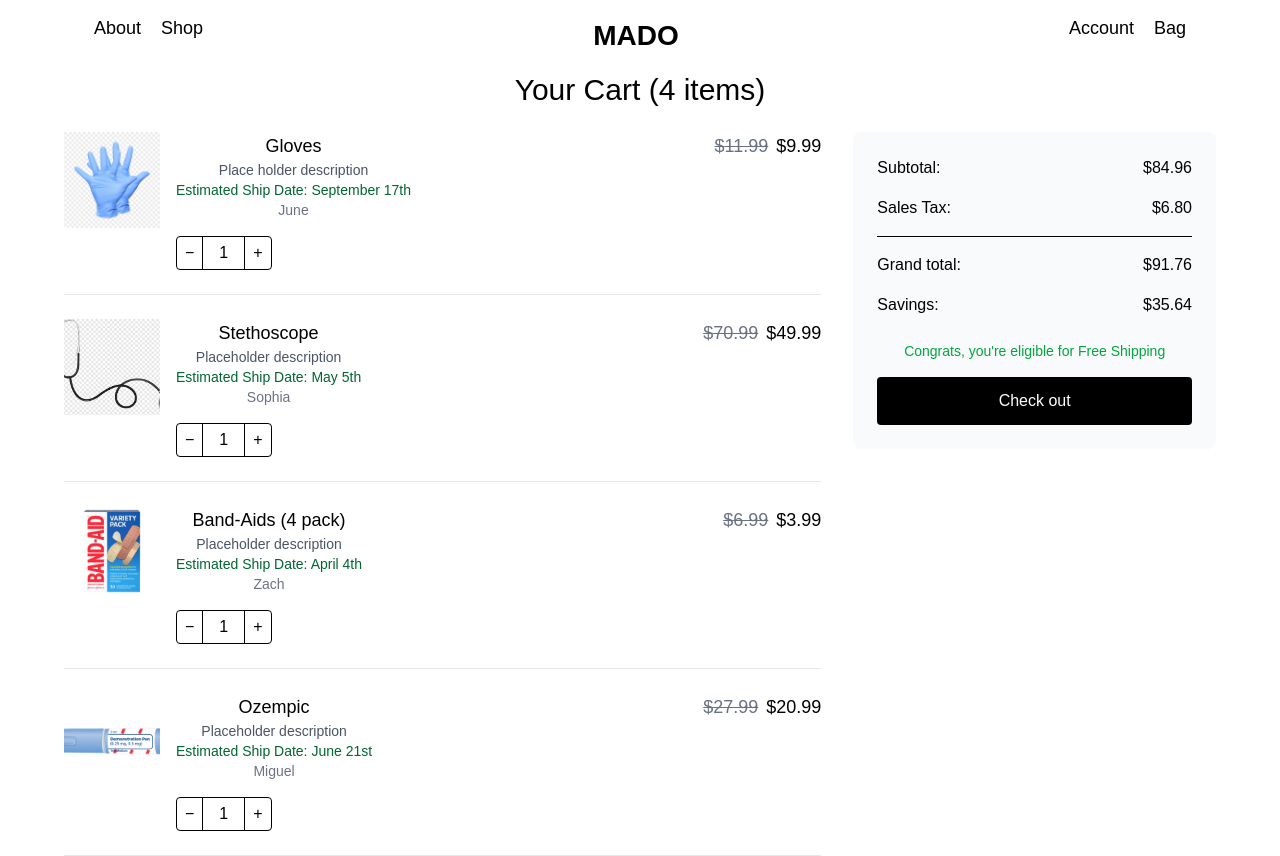
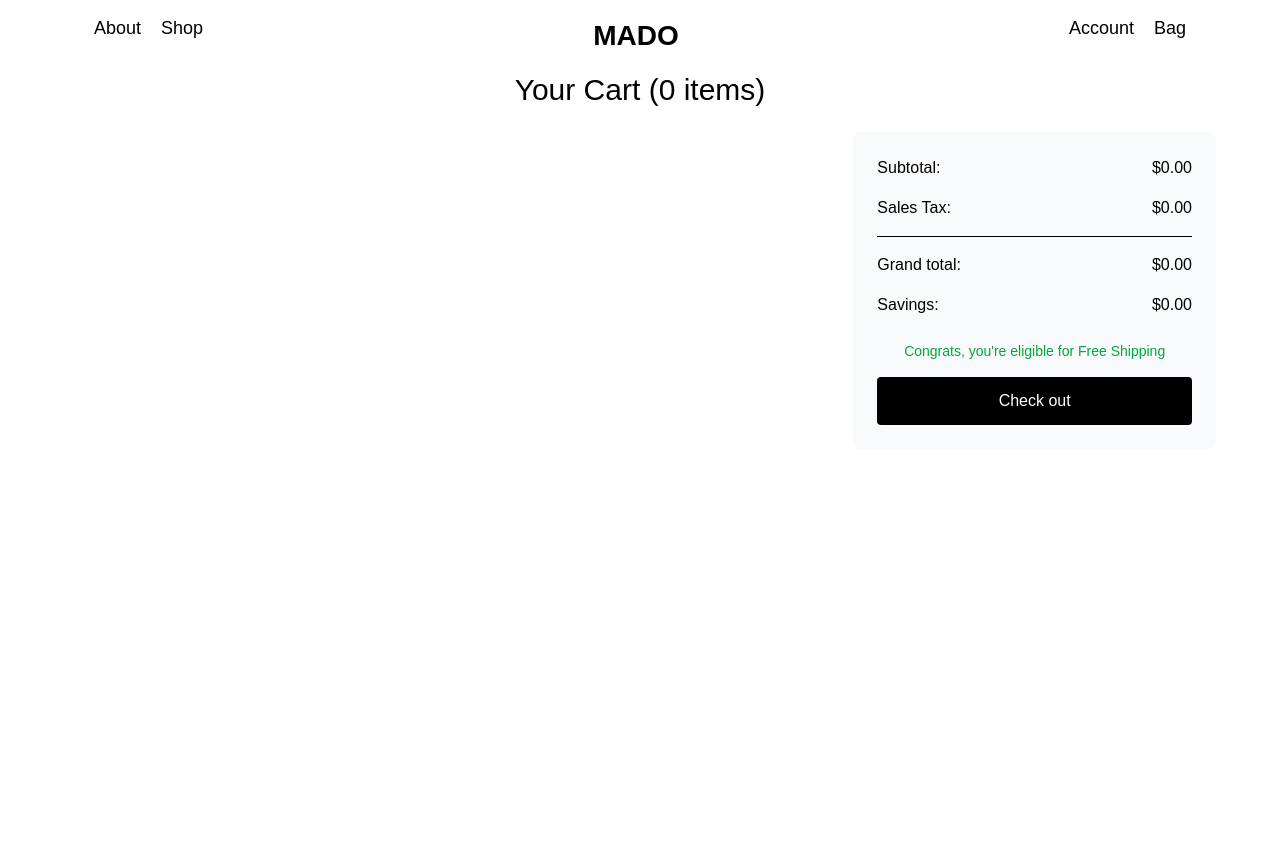
Before and after one commit to juneyk1/westcoastp, a React (Vite) app: page /checkout in a window 1280 px wide. After the commit the page ends 800 px from the top, so only its background shows below. Built offline with nearby package versions, Linux system fonts and the light colour scheme.

Commit message:
Shopping cart func.

```diff
--- a/src/App.jsx
+++ b/src/App.jsx
@@ -13,8 +13,10 @@
 import Account from "./pages/Account";
 import Appendices from "./pages/Appendices";
 import CheckoutResponse from "./pages/checkout-response";
+import { CartProvider } from './pages/CartContext';
 export default function App() {
   return (
+    <CartProvider>
     <Router>
       <Routes>
         <Route path="/" element={<Landing />} />
@@ -29,6 +31,7 @@
         <Route path="/products/:productName" element={<ProductInfo />} />
       </Routes>
     </Router>
+    </CartProvider>
     //<Account/>
   );
 }
--- /dev/null
+++ b/src/pages/CartContext.jsx
@@ -0,0 +1,28 @@
+import React, { createContext, useState, useContext } from 'react';
+
+const CartContext = createContext();
+
+export const useCart = () => useContext(CartContext);
+
+export const CartProvider = ({ children }) => {
+  const [items, setItems] = useState([]);
+
+  const addToCart = (product) => {
+    const existing = items.find(item => item.name === product.name);
+    if (existing) {
+      setItems(items.map(item =>
+        item.name === product.name
+          ? { ...item, quantity: item.quantity + 1 }
+          : item
+      ));
+    } else {
+      setItems([...items, { ...product, quantity: 1 }]);
+    }
+  };
+
+  return (
+    <CartContext.Provider value={{ items, setItems, addToCart }}>
+      {children}
+    </CartContext.Provider>
+  );
+};
--- a/src/pages/ProductInfo.jsx
+++ b/src/pages/ProductInfo.jsx
@@ -3,24 +3,28 @@
 import "./ProductInfo.css";
 import { useParams } from "react-router-dom";
 import { useNavigate } from "react-router-dom";
+import { useCart } from "./CartContext";
 import supabase from "../supabaseClient";
-
 
 const ProductInfo = () => {
   const { productName } = useParams();
-  console.log(productName);
-  const [product, setProduct] = useState([]);
+  const { items, setItems } = useCart();
+  const [product, setProduct] = useState(null);
   const [loading, setLoading] = useState(true);
   const [error, setError] = useState(null);
+  const [cartMessage, setCartMessage] = useState("");
+  const navigate = useNavigate();
 
   useEffect(() => {
     const fetchProduct = async () => {
       try {
         const { data, error } = await supabase
-        .from("products")
-        .select()
-        .eq('name', productName);
+          .from("products")
+          .select()
+          .eq("name", productName);
+
         if (error) throw error;
+        if (data.length === 0) throw new Error("Product not found");
         setProduct(data[0]);
       } catch (err) {
         setError(err.message);
@@ -28,66 +32,59 @@
         setLoading(false);
       }
     };
+
     fetchProduct();
-  }, []);
+  }, [productName]);
 
+  if (loading) return <p>Loading...</p>;
   if (error) return <p>Error: {error}</p>;
   if (!product) return <p>Product not found.</p>;
 
-  const [cartMessage, setCartMessage] = useState("");
+  const handleAddToCart = () => {
+    const existing = items.find((item) => item.sku === product.id); // Assuming `product.id` is unique
+    if (existing) {
+      setItems(
+        items.map((item) =>
+          item.sku === product.id
+            ? { ...item, quantity: item.quantity + 1 }
+            : item
+        )
+      );
+    } else {
+      setItems([
+        ...items,
+        {
+          sku: product.id,
+          name: product.name,
+          image: product.image,
+          description: product.description,
+          price: product.target,
+          ogPrice: product.ASP,
+          quantity: 1,
+          shippingDate: product.shippingDate || null,
+          seller: product.seller || null,
+        },
+      ]);
+    }
 
-  const handleAddToCart = () => {
     setCartMessage("Product added to cart!");
+    setTimeout(() => setCartMessage(""), 3000); // clear message after 3s
   };
-
-  const navigate = useNavigate();
 
   return (
     <div className="product-info-page">
       <Header />
       <div className="product-container">
         <div className="img-container">
-          <img
-            src={product.image}
-            alt={product.name}
-            className="product-image"
-          />
+          <img src={product.image} alt={product.name} className="product-image" />
         </div>
         <div className="product-more">
           <div className="product-details">
-            <p
-              style={{
-                fontSize: "20px",
-                paddingTop: "5px",
-                paddingBottom: "5px",
-              }}
-            >
-              {product.name}
-            </p>
-            <p
-              style={{
-                fontSize: "14px",
-                paddingTop: "5px",
-                paddingBottom: "5px",
-              }}
-            >
-              {product.description}
-            </p>
-            <p
-              style={{
-                fontSize: "18px",
-                paddingTop: "5px",
-                paddingBottom: "5px",
-              }}
-            >
+            <p style={{ fontSize: "20px", padding: "5px 0" }}>{product.name}</p>
+            <p style={{ fontSize: "14px", padding: "5px 0" }}>{product.description}</p>
+            <p style={{ fontSize: "18px", padding: "5px 0" }}>
               Unit Price:
-              <span
-                style={{
-                  textDecoration: "line-through",
-                  paddingRight: "10px",
-                  paddingLeft: "10px",
-                }}
-              >
+              <span style={{ textDecoration: "line-through", padding: "0 10px" }}>
                 ${product.ASP}.00
               </span>
               <span>${product.target}.00</span>
@@ -99,28 +96,6 @@
           {cartMessage && <p className="cart-message">{cartMessage}</p>}
         </div>
       </div>
-      <div className="quantity">
-        <span style={{ fontSize: "20px" }}>Quantity: </span>
-        <span>
-          <button onClick={null} className="qty-button">
-            -
-          </button>
-        </span>
-        <span style={{ fontSize: "20px" }}>1</span>
-        <span>
-          <button onClick={null} className="qty-button">
-            +
-          </button>
-        </span>
-      </div>
-      <div className="related-products">
-        <p style={{ fontSize: "20px", textAlign: "left" }}>Related Products</p>
-        <div className="relproduct-container">
-          {[...Array(2)].map((_, index) => (
-            <div key={index} className="product"></div>
-          ))}
-        </div>
-      </div>
     </div>
   );
 };
--- a/src/pages/checkout.jsx
+++ b/src/pages/checkout.jsx
@@ -1,61 +1,12 @@
 import React, { useState } from 'react';
 import Header from './header'
 import { useNavigate } from "react-router-dom";
+import { useCart } from "./CartContext";
 
 
 export default function Checkout() {
-  const navigate = useNavigate();
-
-  const [items, setItems] = useState([
-    {
-      sku: 1,
-      name: 'Gloves',
-      ogPrice: 11.99,
-      price: 9.99,
-      quantity: 1,
-      image: 'src/assets/gloves.png',
-      seller: "June",
-      description: 'Place holder description',
-      shippingDate: 'September 17th',
-      isShippingDateEstimated: true
-    },
-    {
-      sku: 2,
-      name: 'Stethoscope',
-      ogPrice: 70.99,
-      price: 49.99,
-      quantity: 1,
-      image: 'src/assets/stethoscope.png',
-      seller: 'Sophia',
-      description: 'Placeholder description',
-      shippingDate: 'May 5th',
-      isShippingDateEstimated: true
-    },
-    {
-      sku: 3,
-      name: 'Band-Aids (4 pack)',
-      ogPrice:6.99,
-      price: 3.99,
-      quantity: 1,
-      image: 'src/assets/bandAids.png',
-      seller: 'Zach',
-      description: 'Placeholder description',
-      shippingDate: 'April 4th',
-      isShippingDateEstimated: true
-    },
-    {
-      sku: 4,
-      name: 'Ozempic',
-      ogPrice: 27.99,
-      price: 20.99,
-      quantity: 1,
-      image: 'src/assets/ozempic.png',
-      seller: 'Miguel',
-      description: 'Placeholder description',
-      shippingDate: 'June 21st',
-      isShippingDateEstimated: true
-    }
-  ]);
+  //const navigate = useNavigate();
+  const { items, setItems } = useCart();
 
   function calculateSubtotal() {
     let subtotal = 0; //Creates a subtotal
```
